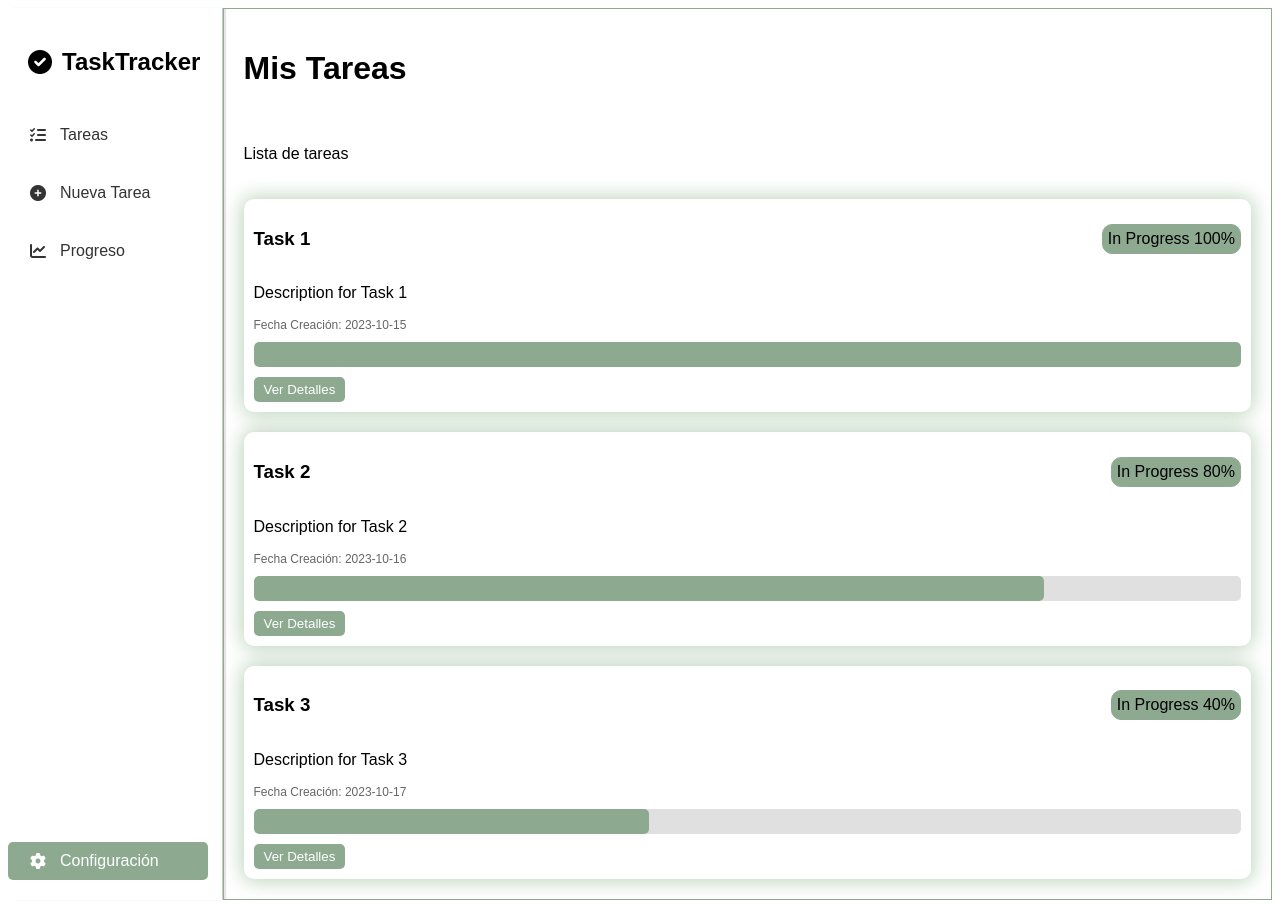
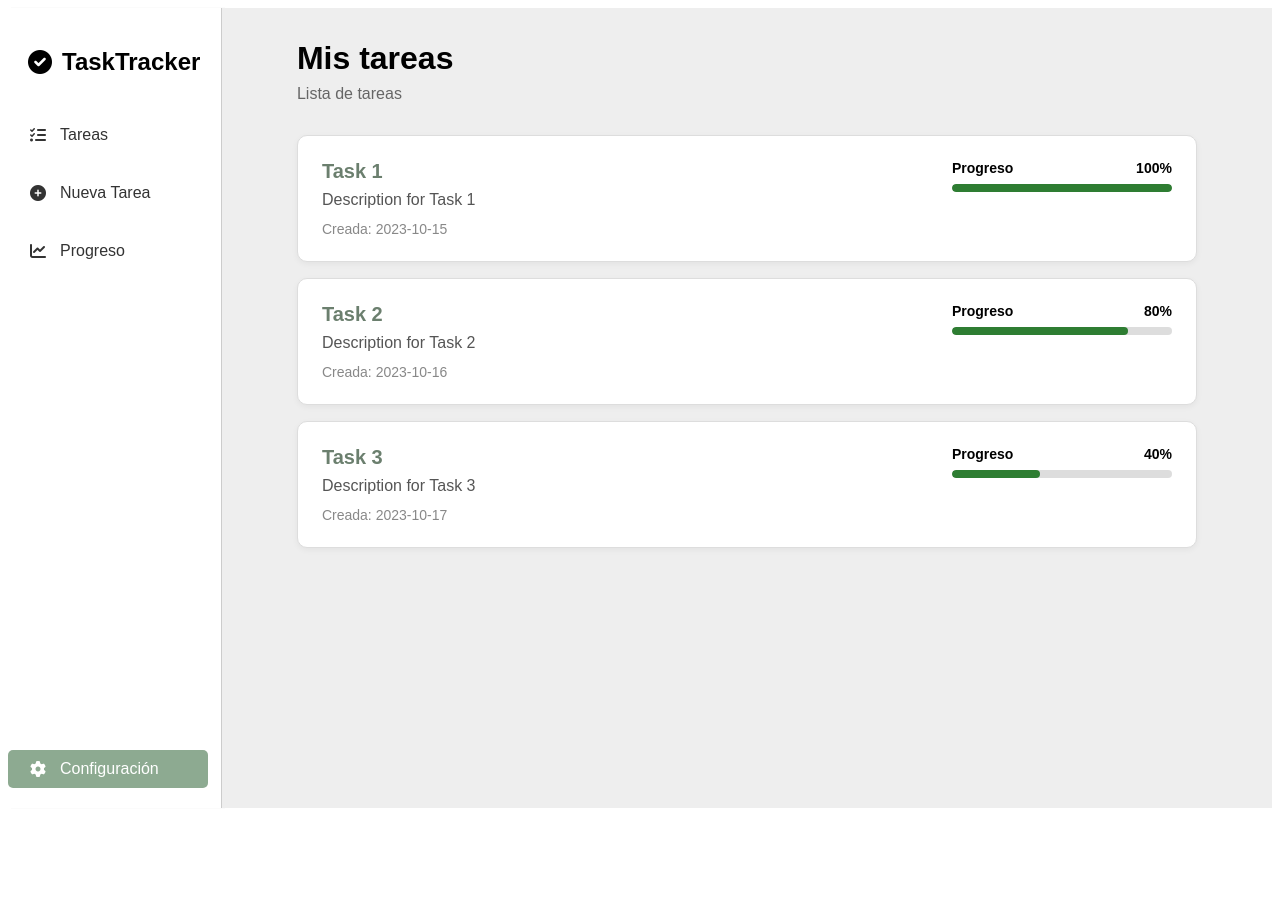
Before and after one commit to AlexSFCodes/Activity-Tracker, a React (Vite) app: page / in a window 1280 px wide. Both pictures are taken after a click on the item "Tareas". After the commit the page ends 816 px from the top, so only its background shows below. Built offline with nearby package versions, Linux system fonts and the light colour scheme.

Commit message:
Se cambio el diseño

```diff
--- a/src/pages/Tareas/TareasPage.css
+++ b/src/pages/Tareas/TareasPage.css
@@ -1,8 +1,32 @@
-.tareas-page{
+.tareas-page {
+    min-height: 100vh;
+    padding: 2rem;
+    background-color: #eeeeee;
+    width: 100%;
+}
+
+.tareas-container {
+    width: 100%;
+    max-width: 900px;
+    margin: 0 auto;
+}
+
+.tareas-header {
+    margin-bottom: 2rem;
+}
+
+.tareas-header h1 {
+    margin: 0;
+    font-size: 2rem;
+}
+
+.tareas-header p {
+    margin: 0.5rem 0 0;
+    color: #666;
+}
+
+.tareas-list {
     display: flex;
     flex-direction: column;
-    padding: 20px;
-    gap: 20px;
-    border: 1px solid #8DAA91;
-    width: 100%;
+    gap: 1rem;
 }
--- a/src/pages/Tareas/TareasPage.tsx
+++ b/src/pages/Tareas/TareasPage.tsx
@@ -1,16 +1,40 @@
 import TaskCard from "./TaskCard";
 import "./TareasPage.css";
+
 export default function TareasPage() {
     const tareas = [
-        { id: 1, title: "Task 1", description: "Description for Task 1", creationDate: "2023-10-15", progress: 100 },
-        { id: 2, title: "Task 2", description: "Description for Task 2", creationDate: "2023-10-16", progress: 80 },
-        { id: 3, title: "Task 3", description: "Description for Task 3", creationDate: "2023-10-17", progress: 40 },
+        {
+            id: 1,
+            title: "Task 1",
+            description: "Description for Task 1",
+            creationDate: "2023-10-15",
+            progress: 100,
+        },
+        {
+            id: 2,
+            title: "Task 2",
+            description: "Description for Task 2",
+            creationDate: "2023-10-16",
+            progress: 80,
+        },
+        {
+            id: 3,
+            title: "Task 3",
+            description: "Description for Task 3",
+            creationDate: "2023-10-17",
+            progress: 40,
+        },
     ];
+
     return (
+        <main className="tareas-page">
+            <section className="tareas-container">
+                <header className="tareas-header">
+                    <h1>Mis tareas</h1>
+                    <p>Lista de tareas</p>
+                </header>
 
-        <div className="tareas-page">
-            <h1>Mis Tareas</h1>
-            <p>Lista de tareas</p>
+                <div className="tareas-list">
                     {tareas.map((tarea) => (
                         <TaskCard
                             key={tarea.id}
@@ -21,11 +45,7 @@ export default function TareasPage() {
                         />
                     ))}
                 </div>
-    )
+            </section>
+        </main>
+    );
 }
-interface TaskCardProps {
-    title: string;
-    description: string;
-    creationDate: string;
-    progress: number; // Progress percentage (0-100)
-}
--- a/src/pages/Tareas/TaskCard.css
+++ b/src/pages/Tareas/TaskCard.css
@@ -1,56 +1,65 @@
-.task-card{
+.task-card {
+    display: flex;
+    justify-content: space-between;
+    gap: 2rem;
 
-    padding: 10px;
-    width: 100%;
+    padding: 1.5rem;
+
+    background-color: #ffffff;
+    border: 1px solid #ddd;
     border-radius: 10px;
-    box-shadow: 0px 0px 20px 2px rgba(2, 94, 0, 0.274);
+
+    box-shadow: 0 2px 6px rgba(0, 0, 0, 0.05);
 }
 
-.task-header{
+.task-card-content {
+    flex: 1;
+}
+
+.task-card h2 {
+    margin: 0 0 0.5rem;
+    font-size: 1.25rem;
+    color: #6b7f6e;
+}
+
+.task-description {
+    margin: 0 0 0.75rem;
+    color: #555;
+}
+
+.task-date {
+    margin: 0;
+    font-size: 0.875rem;
+    color: #888;
+}
+
+.task-progress {
+    width: 220px;
+}
+
+.task-progress-header {
     display: flex;
     justify-content: space-between;
-    align-items: center;
+    margin-bottom: 0.5rem;
+
+    font-size: 0.875rem;
+    font-weight: 600;
 }
 
-.task-status{
-    display: flex;
-    align-items: center;
-    gap: 10px;
-    border-radius: 10px;
-    color: #000000;
-    border: 1px solid #8DAA91;
-    background-color: #8DAA91;
-    padding: 5px;
+.progress-bar {
+    width: 100%;
+    height: 8px;
+
+    overflow: hidden;
+
+    background-color: #ddd;
+    border-radius: 999px;
 }
 
-.task-progress{
-    width: 100%;
-    height: 25px;
-    border-radius: 5px;
-    background-color: #e0e0e0;
-    margin-top: 10px;
-    overflow: hidden;
+.progress-bar-fill {
+    height: 100%;
+    background-color: #2e7d32;
+    border-radius: inherit;
+
+    transition: width 0.3s ease;
 }
-
-.task-fecha{
-    font-size: 12px;
-    color: #666;
-    margin-top: 5px;
-}
-
-.progress-bar{
-    height: 100%;
-    border-radius: 5px;
-    background-color: #8DAA91;
-    font-size: 12px;
-}
-
-.task-card button{
-    background-color: #8DAA91;
-    color: #fff;
-    border: none;
-    padding: 5px 10px;
-    border-radius: 5px;
-    cursor: pointer;
-    margin-top: 10px;
-}
--- a/src/pages/Tareas/TaskCard.tsx
+++ b/src/pages/Tareas/TaskCard.tsx
@@ -1,26 +1,45 @@
-
-
 import "./TaskCard.css";
-export default function TaskCard(props: TaskCardProps) {
-    return (
-        <div className="task-card">
-            <div className="task-header">
-                <h3>{props.title}</h3>
-                <span className="task-status">In Progress {props.progress}%</span>
-            </div>
-            <p className="task-description">{props.description}</p>
-            <div className="task-fecha">Fecha Creación: {props.creationDate}</div>
-            <div className="task-progress">
-                <div className="progress-bar" style={{ width: `${props.progress}%` }}></div>
-            </div>
-            <button>Ver Detalles</button>
-        </div>
-    );
-}
 
 interface TaskCardProps {
     title: string;
     description: string;
     creationDate: string;
-    progress: number; // Progress percentage (0-100)
+    progress: number;
 }
+
+export default function TaskCard({
+    title,
+    description,
+    creationDate,
+    progress,
+}: TaskCardProps) {
+    return (
+        <article className="task-card">
+            <div className="task-card-content">
+                <h2>{title}</h2>
+
+                <p className="task-description">
+                    {description}
+                </p>
+
+                <p className="task-date">
+                    Creada: {creationDate}
+                </p>
+            </div>
+
+            <div className="task-progress">
+                <div className="task-progress-header">
+                    <span>Progreso</span>
+                    <span>{progress}%</span>
+                </div>
+
+                <div className="progress-bar">
+                    <div
+                        className="progress-bar-fill"
+                        style={{ width: `${progress}%` }}
+                    />
+                </div>
+            </div>
+        </article>
+    );
+}
```
Lines whose indentation alone changed are shown as unchanged.
